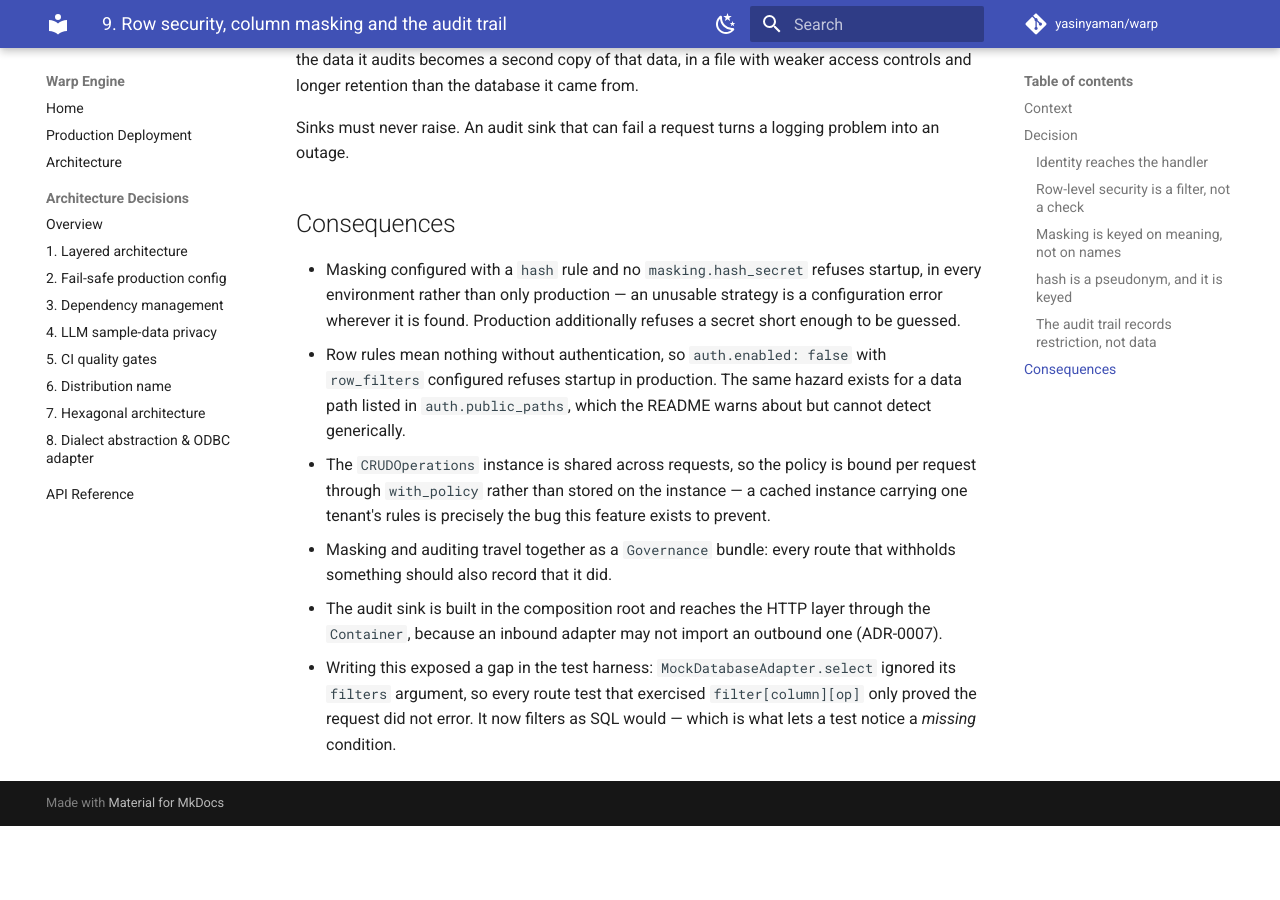
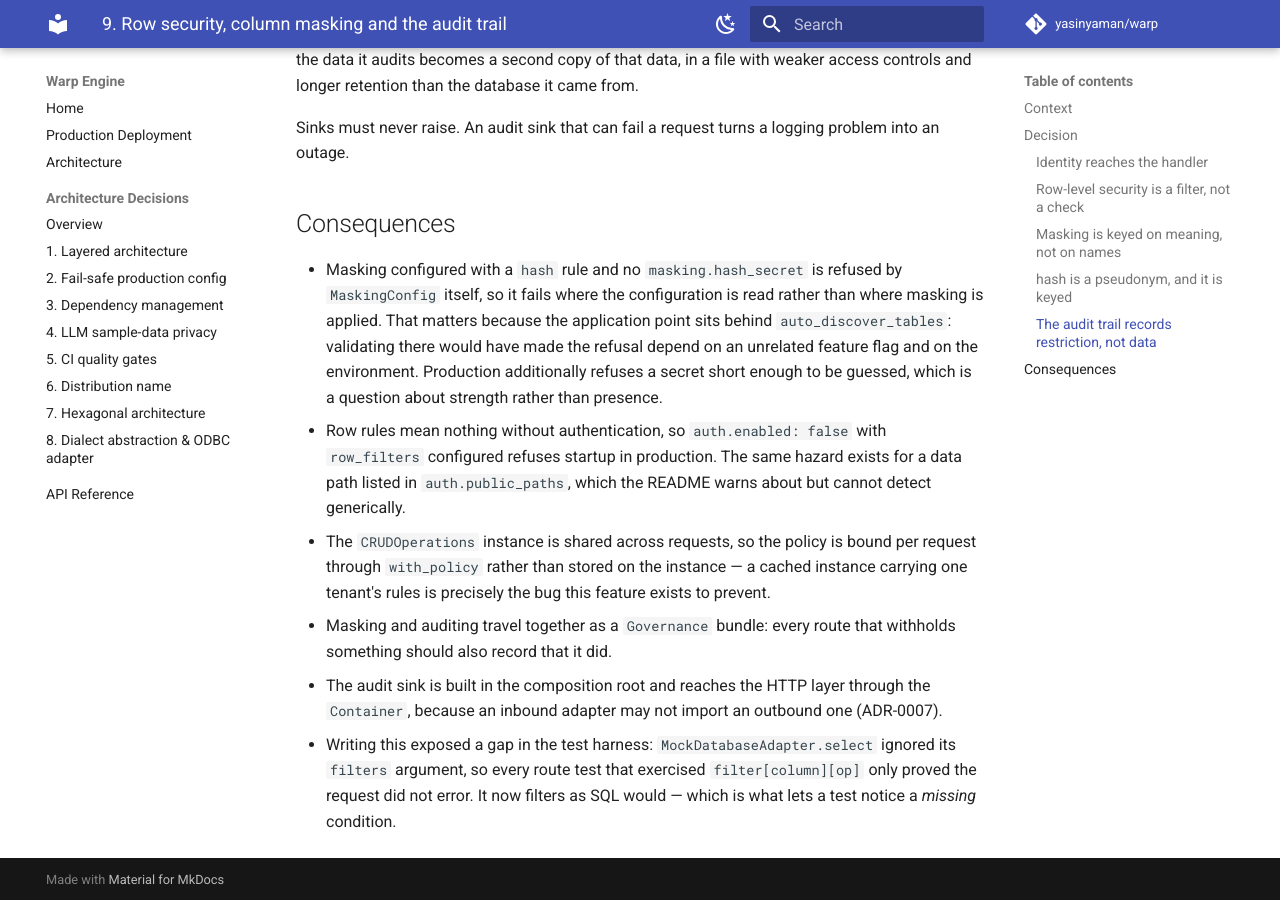
Before and after one commit to yasinyaman/warp, an MkDocs documentation site: the page built from docs/adr/0009-governance.md, in a window 1280 px wide and 900 px high, scrolled down 2611 px. Built offline with MkDocs 1.6.1 and Material for MkDocs 9.7.7, drawn with Linux system fonts in a browser that asks for light colours; comment, search, counter and statistics services are not loaded; before the commit the page ends 3437 px from its top, so only the background shows below that.

Commit message:
Refuse an unkeyed `hash` rule where the configuration is read
The check sat in `_masking_for`, which `_mount_database` only reaches after
`if not settings.auto_discover_tables: return`. So the claim that it refuses
in every environment held only when table discovery was on, and outside
production nothing else would have caught it.

It belongs on `MaskingConfig`, which is where the setting is parsed and where
neither a feature flag nor `APP_ENV` can route around it. What is left for
`validate_production_config` is whether the key that *is* there is long enough
to be worth having — a question about strength rather than presence, and one
that is reasonable to relax outside production.

Co-Authored-By: Claude Opus 5 <noreply@anthropic.com>

```diff
--- a/docs/adr/0009-governance.md
+++ b/docs/adr/0009-governance.md
@@ -116,10 +116,13 @@ problem into an outage.
 
 ## Consequences
 
-- Masking configured with a `hash` rule and no `masking.hash_secret` refuses
-  startup, in every environment rather than only production — an unusable
-  strategy is a configuration error wherever it is found. Production
-  additionally refuses a secret short enough to be guessed.
+- Masking configured with a `hash` rule and no `masking.hash_secret` is
+  refused by `MaskingConfig` itself, so it fails where the configuration is
+  read rather than where masking is applied. That matters because the
+  application point sits behind `auto_discover_tables`: validating there would
+  have made the refusal depend on an unrelated feature flag and on the
+  environment. Production additionally refuses a secret short enough to be
+  guessed, which is a question about strength rather than presence.
 - Row rules mean nothing without authentication, so `auth.enabled: false` with
   `row_filters` configured refuses startup in production. The same hazard
   exists for a data path listed in `auth.public_paths`, which the README warns
```
Also changed, not shown: README.md (+7 -5 lines), 2 other files.
